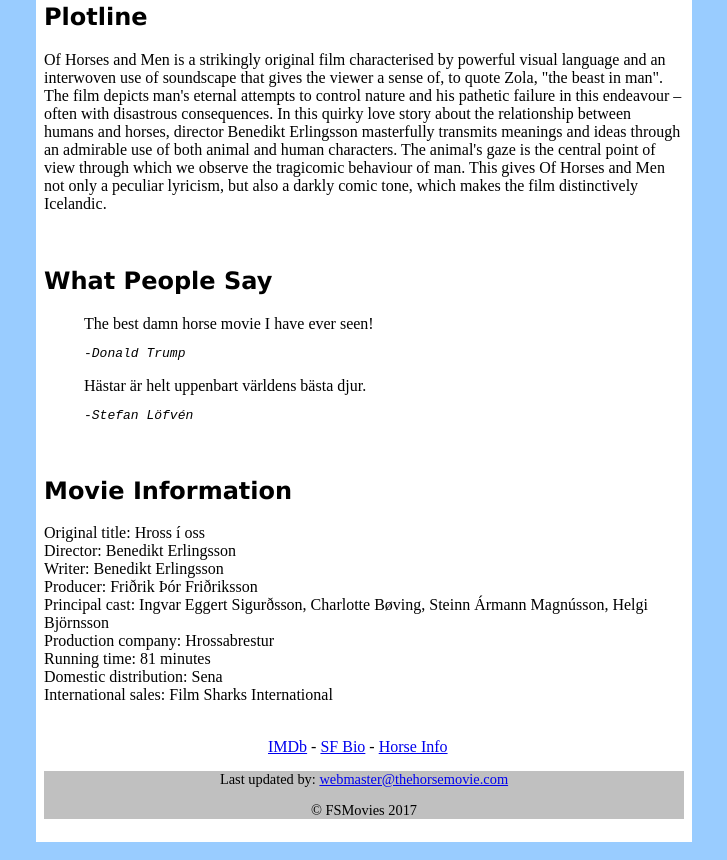
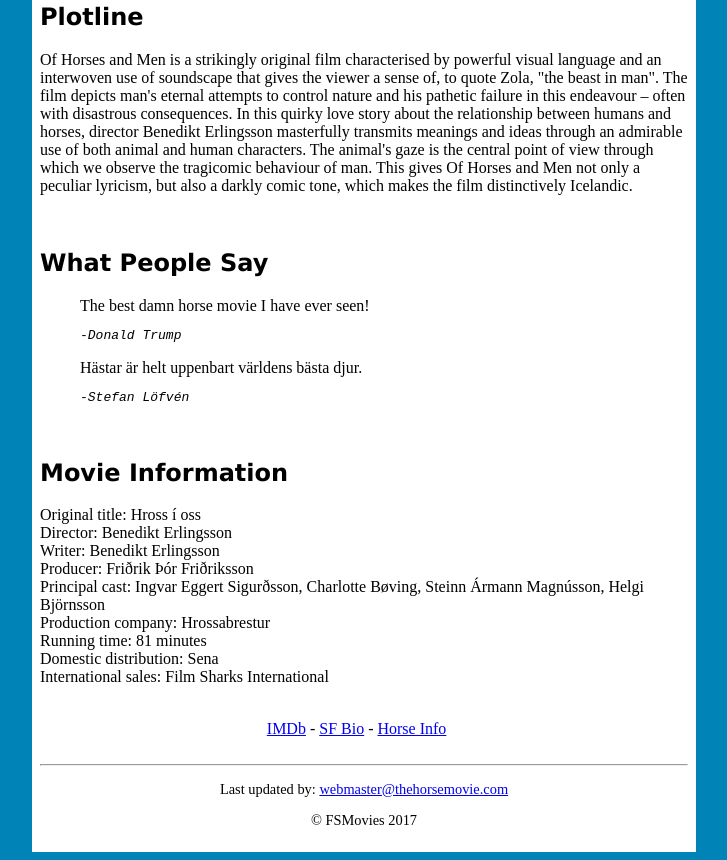
Before and after one commit to tnordenmark/HTML-Skeleton, a plain HTML site: page index.html in a window 1280 px wide. Shown: the part 1285-2145 px from the top of the page, without its empty margins (276-1003 px from the left). Drawn offline with Linux system fonts and the light colour scheme.

Commit message:
Switched to external stylesheet, changed colors.

```diff
--- a/index.html
+++ b/index.html
@@ -4,48 +4,7 @@
     <meta charset="UTF-8">
     <title>Hross í oss (Of Horses and Men)</title>
     <link href="favicon.ico" rel="icon" type="image/x-icon" />
-<style>
-body {
-      background-color:#99ccff;
-}
-#main_section {
-               width:80%;
-               margin:0 auto;
-               background-color: #99ccff;
-}
-#main_div {
-           width: 640px;
-           margin: 0 auto;
-           background-color: white;
-           padding:8px;
-}
-h1 {
-    font-family: verdana;
-    font-size: 200%;
-    text-align: center;
-}
-h2 {
-    font-family: verdana;
-    font-size: 150%;
-}
-footer {
-        text-align: center;
-        font-size: 90%;
-        background-color:#c0c0c0;
-}
-#trailer {
-          display: block;
-          margin: auto;
-}
-#links {
-        width: 30%;
-        margin: 0 auto;
-}
-#poster {
-         display: block;
-         margin: 0 auto;
-}
-</style>
+    <link href="style.css" rel="stylesheet" type="text/css" />
 </head>
 
 <body>
@@ -57,12 +16,12 @@ footer {
                     <img id="poster" src="hross_i_oss.jpg" width="509" height="750">
                 </header>
                 <br>
-  <iframe id="trailer" width="640" height="360" src="https://www.youtube.com/embed/MKodaUmsYxk?autoplay=0">
-  </iframe>
+                <iframe id="trailer" width="640" height="360" src="https://www.youtube.com/embed/MKodaUmsYxk?autoplay=0"></iframe>
                 <br>
                 <div id="plot">
                     <h2>Plotline</h2>
-    <p>Of Horses and Men is a strikingly original film characterised by powerful
+                    <p>
+                        Of Horses and Men is a strikingly original film characterised by powerful
                         visual language and an interwoven use of soundscape that gives the viewer a
                         sense of, to quote Zola, "the beast in man". The film depicts man's eternal
                         attempts to control nature and his pathetic failure in this endeavour – often
@@ -72,7 +31,8 @@ footer {
                         The animal's gaze is the central point of view through which we observe the
                         tragicomic behaviour of man. This gives Of Horses and Men not only a peculiar
                         lyricism, but also a darkly comic tone, which makes the film distinctively
-    Icelandic.</p>
+                        Icelandic.
+                    </p>
                 </div>
                 <br>
                 <div id="quotes">
@@ -89,7 +49,8 @@ footer {
                 <br>
                 <div id="info">
                     <h2>Movie Information</h2>
-    <p>Original title: Hross í oss
+                    <p>
+                        Original title: Hross í oss
                         <br>
                         Director: Benedikt Erlingsson
                         <br>
@@ -105,7 +66,8 @@ footer {
                         <br>
                         Domestic distribution: Sena
                         <br>
-    International sales: Film Sharks International</p>
+                        International sales: Film Sharks International
+                    </p>
                 </div>
                 <br>
                 <div id="links">
@@ -114,13 +76,15 @@ footer {
                     <a href="http://www.equisearch.com/discoverhorses/all-about-horses" target="_blank">Horse Info</a>
                 </div>
             </article>
-</body>
-
+            <br />
+            <hr />
             <footer>
-  <p>Last updated by: <a href="mailto:webmaster@thehorsemovie.com">
-  webmaster@thehorsemovie.com</a></p>
+                <p>
+                    Last updated by: <a href="mailto:webmaster@thehorsemovie.com">webmaster@thehorsemovie.com</a>
+                </p>
                 <p>&copy FSMovies 2017</p>
             </footer>
         </div>
     </section>
+</body>
 </html>
--- /dev/null
+++ b/style.css
@@ -0,0 +1,48 @@
+body {
+    background-color: #0083B7;
+}
+
+#main_section {
+    width: 80%;
+    margin: 0 auto;
+    background-color: #0083B7;
+}
+
+#main_div {
+    width: 648px;
+    margin: 0 auto;
+    background-color: white;
+    padding: 8px;
+}
+
+h1 {
+    font-family: verdana;
+    font-size: 200%;
+    text-align: center;
+}
+
+h2 {
+    font-family: verdana;
+    font-size: 150%;
+}
+
+footer {
+    text-align: center;
+    font-size: 90%;
+    background-color: white;
+}
+
+#trailer {
+    display: block;
+    margin: auto;
+}
+
+#links {
+    width: 30%;
+    margin: 0 auto;
+}
+
+#poster {
+    display: block;
+    margin: 0 auto;
+}
```
Lines whose indentation alone changed are shown as unchanged.
